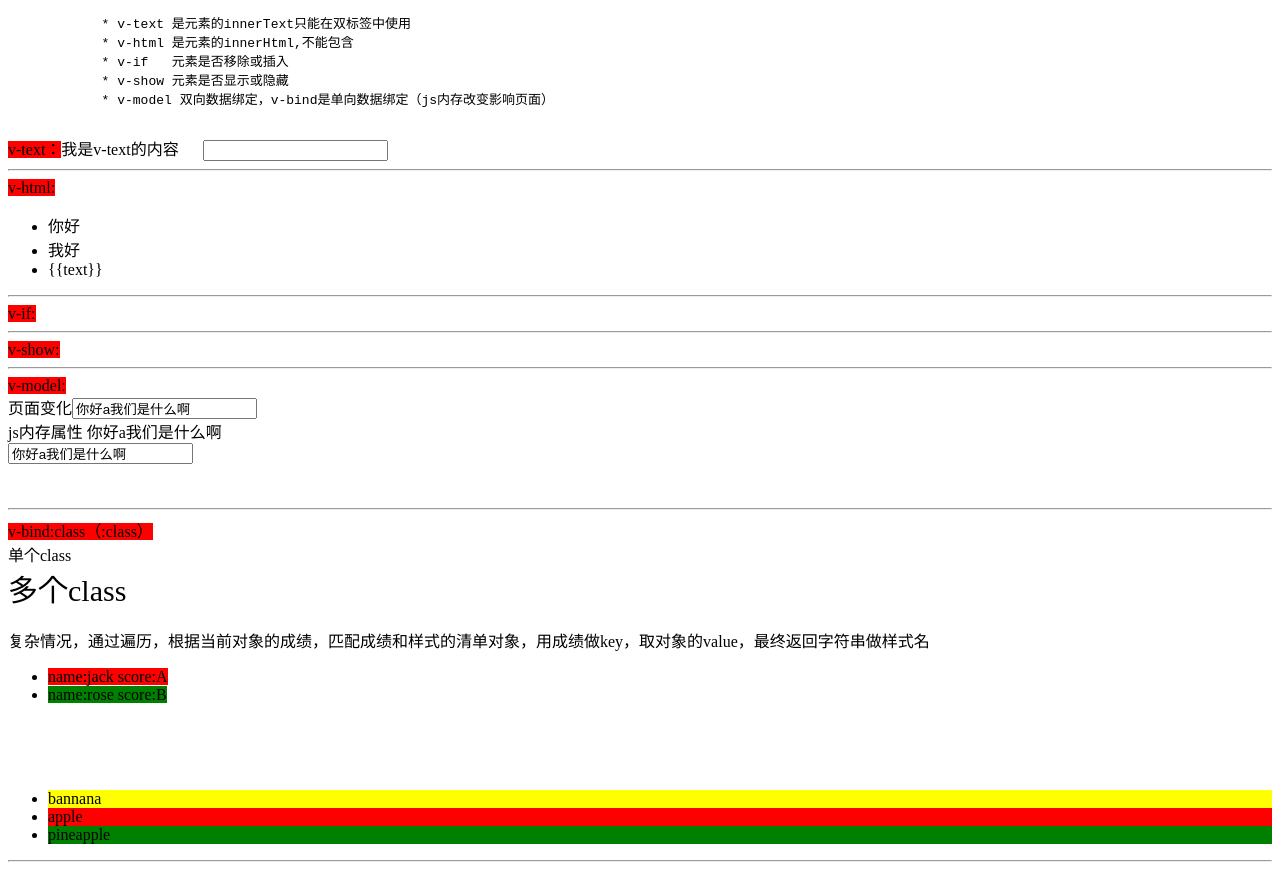
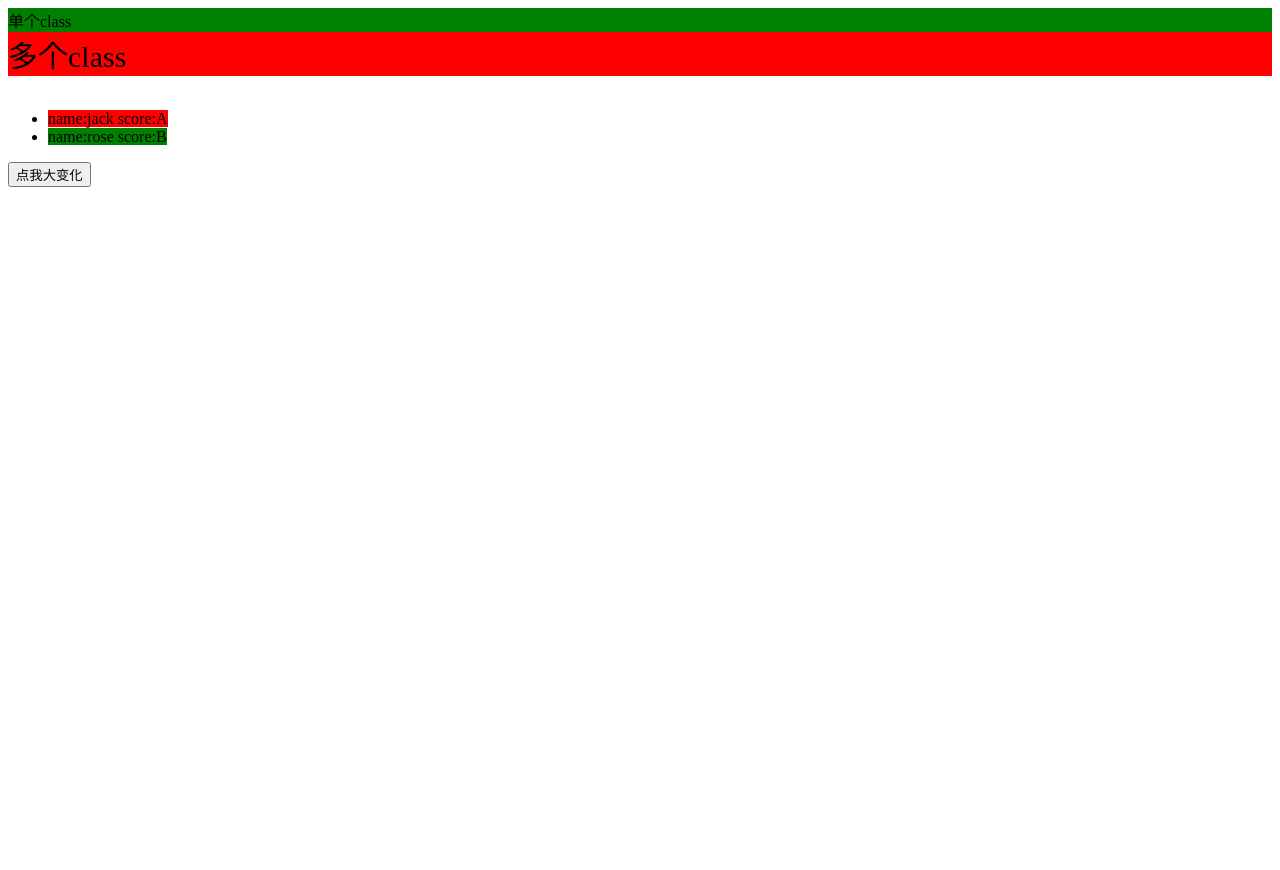
Before and after one commit to bo-bi/CZVUE, a Vue app: page / in a window 1280 px wide. After the commit the page ends 800 px from the top, so only its background shows below. Built offline with nearby package versions, Linux system fonts and the light colour scheme.

Commit message:
增加: methods和on

```diff
--- a/src/main.js
+++ b/src/main.js
@@ -2,6 +2,8 @@
 import Vue from 'vue';
 //2.引入app.vue 用他的内容来替换div id="app"
 import App from './app.vue';
+//引入methods和v-on
+import Methods from './methodsAndOn.vue'
 //3.构建Vue实例
 new Vue({
     //渲染内容的目的地
@@ -18,5 +20,6 @@ new Vue({
     //     return c(App);
     // }
 
-    render: c => c(App)
+    // render: c => c(App)//基本指令
+    render: c => c(Methods)//methods和on
 });
--- /dev/null
+++ b/src/methodsAndOn.vue
@@ -0,0 +1,72 @@
+<template>
+    <!--你好 这是错误的，必须有且只能有一个根节点！-->
+    <div>
+        <div v-bind:class="isRed?'red':'green'">单个class</div>
+        <div :class="{'red':true,'big':true}">多个class</div>
+        <br />
+
+        <ul>
+            <li v-for="stu in stus">
+                <span :class="{'A':'red','B':'green'}[stu.score]">name:{{stu.name}}    score:{{stu.score}}</span>
+            </li>
+        </ul>
+
+        <!--<button v-on:click="isRed = !isRed">点我大变化</button>-->
+        <!--<button v-on:click="change()">点我大变化</button>-->
+        <!--<button @click="change()">点我大变化</button>-->
+        <!--不传参数，还可以省略掉括号-->
+        <button @click="change">点我大变化</button>
+    </div>
+</template>
+
+<script>
+    //class 取一个 返回一个字符串
+    //      取多个 返回一个对象
+    //一个学生列表 每个人都有成绩A或B,根据当前学生的成绩匹配显示不同的颜色
+    //A-red B-green
+    export default {
+        data() {
+            return {
+                isRed: false,
+                stus: [
+                    {
+                        name: 'jack',
+                        score: 'A'
+                    },
+                    {
+                        name: 'rose',
+                        score: 'B'
+                    }
+                ],
+            }
+        },
+        //声明函数，属于组件对象的
+        methods: {
+            //包含多个函数名做key，函数体做value
+            change() {
+                //在script中能使用的对象，基本template中也能使用，但是
+                //在script中加this，template中不需要this
+                this.isRed = !this.isRed;
+                this.stus.push({
+                    name: 'mick',
+                    score: 'A'
+                });
+            }
+        }
+    }
+</script>
+
+<style scoped>
+    .red {
+        background-color: red;
+    }
+    .green {
+        background-color: green;
+    }
+    .yellow {
+        background-color: yellow;
+    }
+    .big {
+        font-size: 30px;
+    }
+</style>
```
